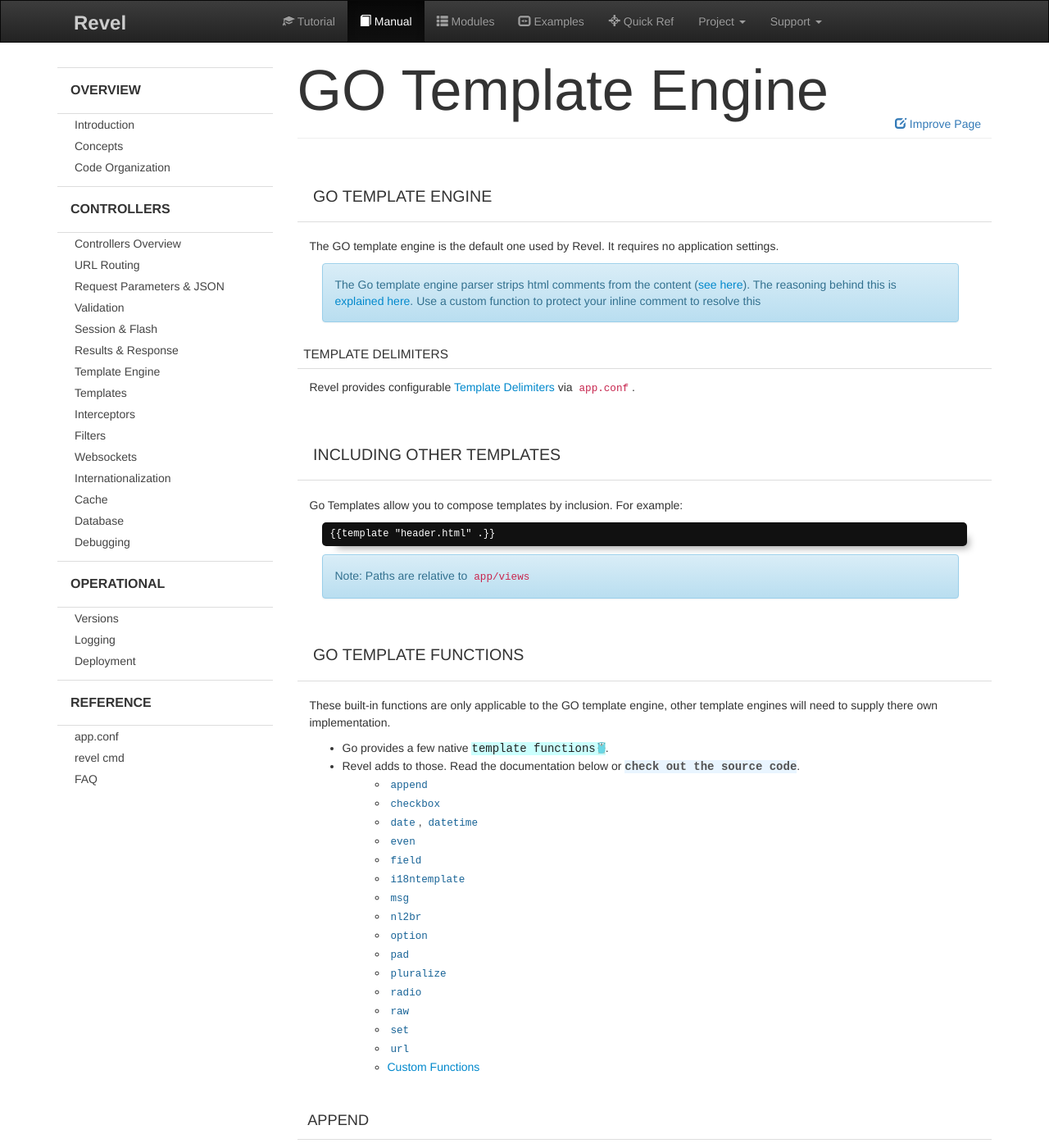
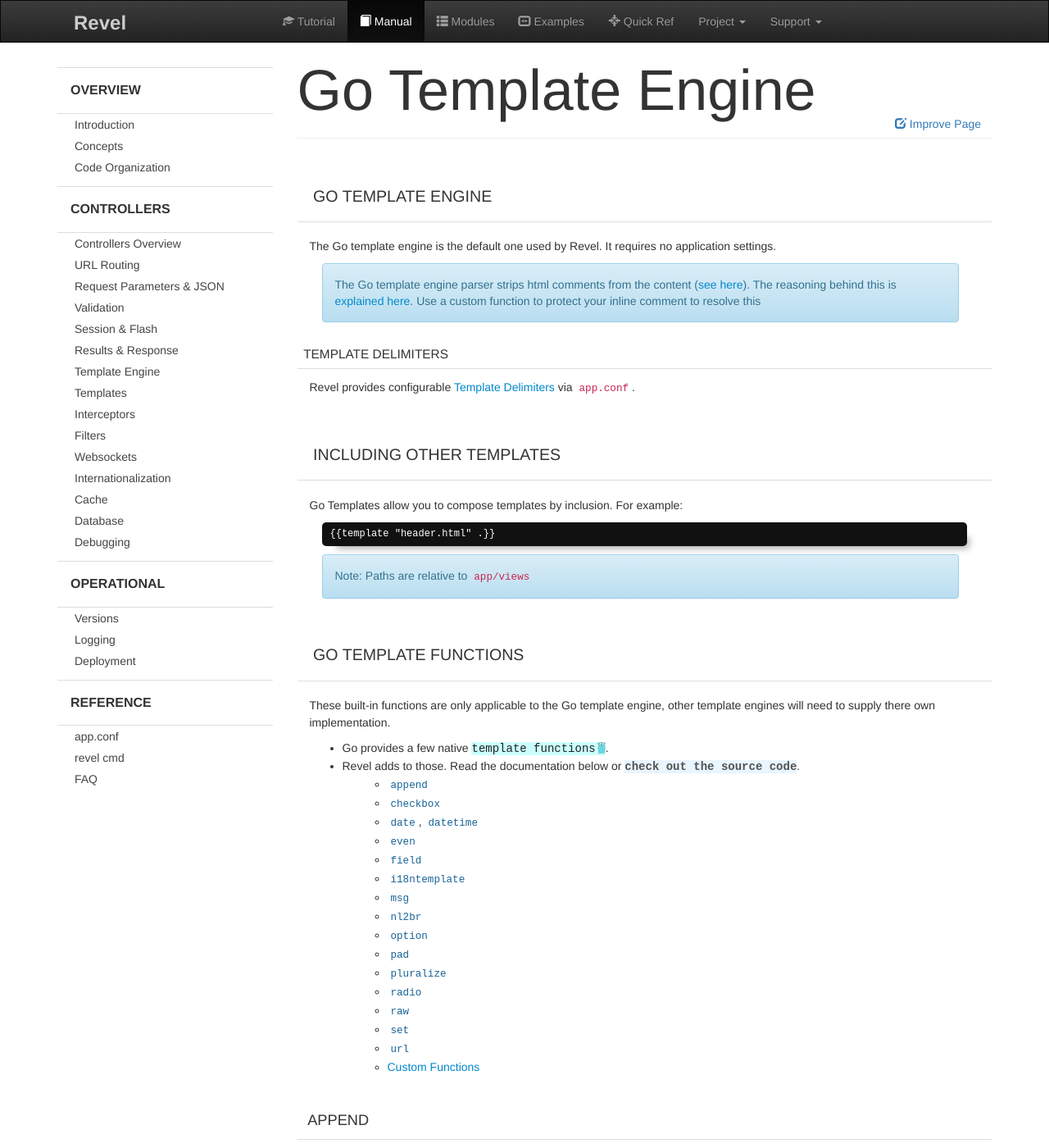
Before and after one commit to revel/revel.github.io, a Jekyll site: the page built from manual/templates-go.md, in a window 1280 px wide and 1400 px high. Shown: the whole window at 82% size. Built offline with Jekyll 4.4.1, drawn with Linux system fonts in a browser that asks for light colours; nearby versions of some CDN libraries.

Commit message:
Changed GO to Go

```diff
--- a/manual/templates-go.md
+++ b/manual/templates-go.md
@@ -1,5 +1,5 @@
 ---
-title: GO Template Engine
+title: Go Template Engine
 layout: manual
 github:
   labels:
@@ -8,8 +8,8 @@ godoc:
     - GoEngine
 ---
 
-## GO Template Engine
-The GO template engine is the default one used by Revel. It requires no application
+## Go Template Engine
+The Go template engine is the default one used by Revel. It requires no application
 settings.
 
 <div class="alert alert-info">
@@ -36,8 +36,8 @@ Go Templates allow you to compose templates by inclusion.  For example:
 
 <a name="functions"></a>
 
-## GO Template Functions
-These built-in functions are only applicable to the GO template engine, other template
+## Go Template Functions
+These built-in functions are only applicable to the Go template engine, other template
 engines will need to supply there own implementation.
 - Go provides a few native [template functions](http://golang.org/pkg/html/template/#pkg-index).
 - Revel adds to those. Read the documentation below or [check out the source code](https://godoc.org/github.com/revel/revel#pkg-variables).
```
Also changed, not shown: manual/appconf-options.md (+1 -1 lines), manual/server-engine.md (+1 -1 lines), modules/server-engine-newrelic.md (+1 -1 lines).
